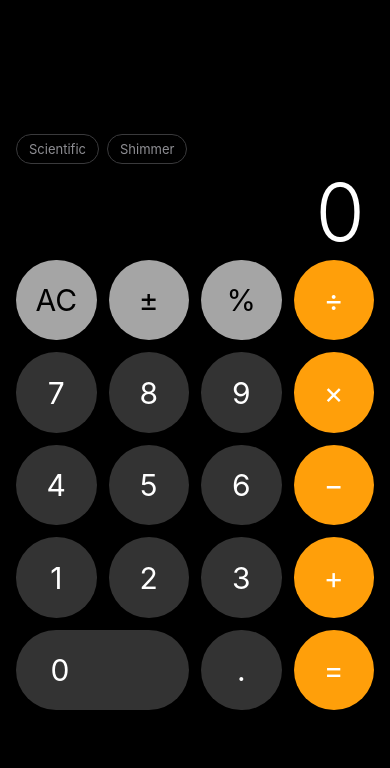
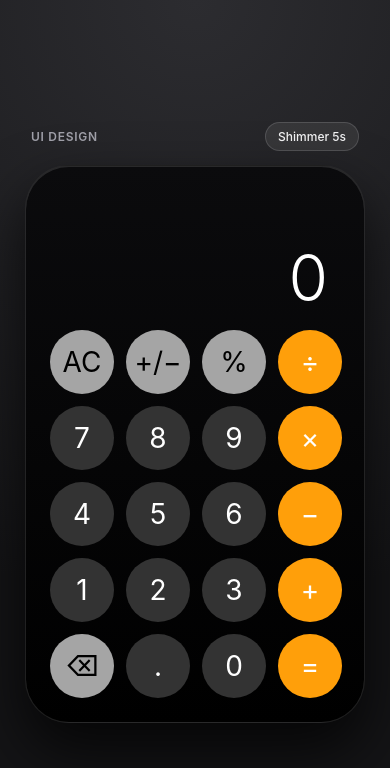
Before and after one commit to raregrade9-lgtm/RareGrade-FirstApp, a plain HTML site: page index (9).html in a window 390 px wide. Both pictures are taken after a click on the button "AC". Drawn offline with Linux system fonts and the light colour scheme.

Commit message:
Revamp calculator UI and functionality

```diff
--- a/index (9).html
+++ b/index (9).html
@@ -1,259 +1,456 @@
 <!DOCTYPE html>
 <html lang="en">
 <head>
-<meta charset="utf-8">
-<meta name="viewport" content="width=device-width, initial-scale=1">
-<title>Calculator</title>
+  <meta charset="UTF-8">
+  <meta name="viewport" content="width=device-width, initial-scale=1.0">
+  <title>iOS Calculator</title>
   <style>
-  * { box-sizing: border-box; -webkit-tap-highlight-color: transparent; }
-  html, body { margin: 0; min-height: 100%; }
+    * {
+      box-sizing: border-box;
+      margin: 0;
+      padding: 0;
+      font-family: -apple-system, BlinkMacSystemFont, "SF Pro Display", "Segoe UI", Roboto, sans-serif;
+      user-select: none;
+    }
+
     body {
-    display: flex; justify-content: center; align-items: center; min-height: 100vh; min-height: 100dvh; padding: 16px;
-    background: #000; color: #fff;
-    font-family: -apple-system, BlinkMacSystemFont, "SF Pro Display", "Helvetica Neue", "Segoe UI", system-ui, sans-serif;
+      background: radial-gradient(circle at top, #2c2c30 0%, #141416 70%);
+      display: flex;
+      flex-direction: column;
+      justify-content: center;
+      align-items: center;
+      min-height: 100vh;
+      gap: 14px;
+      padding: 20px;
     }
-  .calc { flex: none; width: min(390px, calc(100vw - 32px)); }
-  .calc { width: min(390px, calc(100vw - 32px), max(260px, calc((100dvh - 190px) * .8 + 68px))); }
-  .calc.sci { width: min(860px, calc(100vw - 32px)); }
-  .calc.sci { width: min(860px, calc(100vw - 32px), max(380px, calc((100dvh - 170px) * 1.8 + 120px))); }
-  .top { height: 30px; display: flex; gap: 8px; }
-  .mode {
-    background: none; border: 1px solid #3a3a3c; color: #8e8e93; border-radius: 999px;
-    padding: 3px 12px; font: inherit; font-size: 13px; cursor: pointer;
+
+    .ui-toolbar {
+      display: flex;
+      align-items: center;
+      justify-content: space-between;
+      width: 340px;
+      padding: 0 6px;
     }
-  .mode[aria-pressed="true"] { color: #fff; border-color: #8e8e93; }
+
+    .ui-badge {
+      color: #a1a1aa;
+      font-size: 12px;
+      letter-spacing: 0.06em;
+      text-transform: uppercase;
+      font-weight: 600;
+    }
+
+    .shimmer-btn {
+      background: rgba(255, 255, 255, 0.08);
+      color: #f4f4f5;
+      border: 1px solid rgba(255, 255, 255, 0.14);
+      border-radius: 999px;
+      padding: 6px 12px;
+      font-size: 12px;
+      font-weight: 500;
+      cursor: pointer;
+      height: auto;
+      width: auto;
+      transition: background-color 0.2s ease, transform 0.15s ease;
+    }
+
+    .shimmer-btn:hover {
+      background: rgba(255, 255, 255, 0.16);
+    }
+
+    .calculator {
+      position: relative;
+      overflow: hidden;
+      background: linear-gradient(180deg, #0b0b0d 0%, #000000 100%);
+      width: 340px;
+      padding: 24px;
+      border-radius: 44px;
+      border: 1px solid rgba(255, 255, 255, 0.12);
+      box-shadow:
+        0 28px 60px rgba(0, 0, 0, 0.72),
+        inset 0 1px 0 rgba(255, 255, 255, 0.12);
+    }
+
+    /* 5-Second Shimmer Overlay */
+    .calculator.shimmering::after {
+      content: "";
+      position: absolute;
+      inset: 0;
+      pointer-events: none;
+      z-index: 10;
+      background: linear-gradient(
+        115deg,
+        transparent 20%,
+        rgba(255, 255, 255, 0.06) 38%,
+        rgba(255, 255, 255, 0.28) 50%,
+        rgba(255, 255, 255, 0.06) 62%,
+        transparent 80%
+      );
+      transform: translateX(-140%);
+      animation: shimmerSweep 1.25s ease-in-out 4;
+    }
+
+    @keyframes shimmerSweep {
+      0% {
+        transform: translateX(-140%);
+      }
+      100% {
+        transform: translateX(140%);
+      }
+    }
+
     .display {
-    height: 96px; display: flex; align-items: flex-end; justify-content: flex-end;
-    padding: 0 8px 8px; overflow: hidden; user-select: none; touch-action: pan-y;
+      height: 140px;
+      display: flex;
+      flex-direction: column;
+      justify-content: flex-end;
+      align-items: flex-end;
+      padding: 0 12px 16px;
+      overflow: hidden;
     }
-  #out { font-weight: 300; line-height: 1; white-space: nowrap; font-variant-numeric: tabular-nums; }
-  .keys { display: grid; grid-template-columns: repeat(4, 1fr); gap: 12px; }
-  .calc.sci .keys { grid-template-columns: repeat(5, 1fr) 0 repeat(4, 1fr); }
-  .sci, .gap { display: none; }
-  .calc.sci .sci, .calc.sci .gap { display: block; }
-  .keys button {
-    aspect-ratio: 1; min-width: 0; padding: 0; border: 0; border-radius: 50%;
-    font: inherit; font-size: 30px; color: #fff; background: #333; cursor: pointer;
-    transition: filter .3s, background .25s, color .25s;
+
+    .expression {
+      color: #8e8e93;
+      font-size: 20px;
+      min-height: 26px;
+      margin-bottom: 4px;
+      white-space: nowrap;
     }
-  .keys .fn { background: #a5a5a5; color: #000; }
-  .keys .op { background: #ff9f0a; }
-  .keys .sci { background: #212123; }
-  .keys .op.on { background: #fff; color: #ff9f0a; }
-  .keys .sci.on { background: #fff; color: #000; }
-  .keys button:active, .keys button.press { filter: brightness(1.55); transition: none; }
-  .keys button:focus-visible, .mode:focus-visible { outline: 3px solid #5ac8fa; outline-offset: 2px; }
-  .keys .zero { grid-column: span 2; aspect-ratio: auto; border-radius: 999px; text-align: left; padding-left: 20%; }
-  .calc.sci .keys button { font-size: clamp(15px, 2.4vw, 26px); }
-  .calc.sci .keys .sci { font-size: clamp(11px, 1.7vw, 19px); }
-  /* Shimmer: a light band sweeps across every button, the display and the pills,
-     clipped to each element's own shape (circles, the pill-shaped 0 key, etc.) */
-  .keys button, .display, .mode { position: relative; overflow: hidden; }
-  .keys button::after, .display::after, .mode::after {
-    content: ""; position: absolute; inset: 0; border-radius: inherit; pointer-events: none;
-    opacity: 0; transition: opacity .4s;
-    --shine: rgba(255, 255, 255, .5);
-    background: linear-gradient(110deg, transparent 35%, var(--shine) 50%, transparent 65%) 100% 0 / 250% 100% no-repeat;
+
+    .result {
+      color: #ffffff;
+      font-size: 64px;
+      font-weight: 300;
+      line-height: 1.1;
+      white-space: nowrap;
     }
-  .display::after { border-radius: 18px; --shine: rgba(255, 255, 255, .16); }
-  .calc.shimmer .keys button::after, .calc.shimmer .display::after, .calc.shimmer .mode::after {
-    opacity: 1; animation: sweep 1.6s linear var(--d, 0s) infinite;
+
+    .buttons {
+      display: grid;
+      grid-template-columns: repeat(4, 1fr);
+      gap: 12px;
     }
-  @keyframes sweep { to { background-position: 0 0; } }
-  @media (prefers-reduced-motion: reduce) {
-    .keys button { transition: none; }
-    .calc.shimmer :is(.keys button, .display, .mode)::after { animation: none; }
+
+    button.calc-key {
+      height: 64px;
+      width: 64px;
+      border-radius: 50%;
+      border: none;
+      font-size: 28px;
+      font-weight: 400;
+      cursor: pointer;
+      display: flex;
+      align-items: center;
+      justify-content: center;
+      transition: filter 0.15s ease, background-color 0.2s ease, color 0.2s ease, transform 0.1s ease;
+    }
+
+    button.calc-key:active {
+      filter: brightness(135%);
+      transform: scale(0.96);
+    }
+
+    /* Button Colors */
+    .btn-func {
+      background-color: #a5a5a5;
+      color: #000000;
+      font-size: 24px;
+    }
+
+    .btn-num {
+      background-color: #333333;
+      color: #ffffff;
+    }
+
+    .btn-op {
+      background-color: #ff9f0a;
+      color: #ffffff;
+      font-size: 32px;
+    }
+
+    /* Active Operator Highlight */
+    .btn-op.active {
+      background-color: #ffffff;
+      color: #ff9f0a;
+    }
+
+    /* Centered Zero Button */
+    .btn-zero {
+      text-align: center;
     }
   </style>
 </head>
 <body>
-<main class="calc" id="calc" aria-label="Calculator">
-  <div class="top"><button class="mode" id="mode" aria-pressed="false">Scientific</button><button class="mode" id="replay">Shimmer</button></div>
-  <div class="display" id="disp" title="Swipe to delete the last digit"><span id="out" aria-live="polite">0</span></div>
-  <div class="keys" id="keys"></div>
-</main>
+
+  <div class="ui-toolbar">
+    <span class="ui-badge">UI Design</span>
+    <button type="button" class="shimmer-btn" onclick="triggerShimmer(5000)">Shimmer 5s</button>
+  </div>
+
+  <div class="calculator shimmering" id="calculator">
+    <div class="display">
+      <div class="expression" id="expression"></div>
+      <div class="result" id="result">0</div>
+    </div>
+
+    <div class="buttons">
+      <button type="button" class="calc-key btn-func" id="clear-btn" onclick="handleClear()">AC</button>
+      <button type="button" class="calc-key btn-func" onclick="toggleSign()">+/−</button>
+      <button type="button" class="calc-key btn-func" onclick="handlePercent()">%</button>
+      <button type="button" class="calc-key btn-op" data-op="÷" onclick="chooseOperator('÷', this)">÷</button>
+
+      <button type="button" class="calc-key btn-num" onclick="appendNumber('7')">7</button>
+      <button type="button" class="calc-key btn-num" onclick="appendNumber('8')">8</button>
+      <button type="button" class="calc-key btn-num" onclick="appendNumber('9')">9</button>
+      <button type="button" class="calc-key btn-op" data-op="×" onclick="chooseOperator('×', this)">×</button>
+
+      <button type="button" class="calc-key btn-num" onclick="appendNumber('4')">4</button>
+      <button type="button" class="calc-key btn-num" onclick="appendNumber('5')">5</button>
+      <button type="button" class="calc-key btn-num" onclick="appendNumber('6')">6</button>
+      <button type="button" class="calc-key btn-op" data-op="−" onclick="chooseOperator('−', this)">−</button>
+
+      <button type="button" class="calc-key btn-num" onclick="appendNumber('1')">1</button>
+      <button type="button" class="calc-key btn-num" onclick="appendNumber('2')">2</button>
+      <button type="button" class="calc-key btn-num" onclick="appendNumber('3')">3</button>
+      <button type="button" class="calc-key btn-op" data-op="+" onclick="chooseOperator('+', this)">+</button>
+
+      <button type="button" class="calc-key btn-func" onclick="handleBackspace()">⌫</button>
+      <button type="button" class="calc-key btn-num" onclick="appendDecimal()">.</button>
+      <button type="button" class="calc-key btn-num btn-zero" onclick="appendNumber('0')">0</button>
+      <button type="button" class="calc-key btn-op" onclick="calculate()">=</button>
+    </div>
+  </div>
 
   <script>
-const $ = id => document.getElementById(id);
-const keys = $("keys"), out = $("out"), calc = $("calc"), modeBtn = $("mode");
+    let currentInput = '0';
+    let previousInput = '';
+    let operator = null;
+    let lastOperand = null;
+    let lastOperator = null;
+    let shouldResetScreen = false;
+    let shimmerTimer = null;
 
-// Key layout: [key, label, class]
-const BASIC = [
-  [["clear","AC","fn"],["sign","±","fn"],["percent","%","fn"],["÷","÷","op"]],
-  [["7"],["8"],["9"],["×","×","op"]],
-  [["4"],["5"],["6"],["−","−","op"]],
-  [["1"],["2"],["3"],["+","+","op"]],
-  [["0","0","zero"],["."],["equals","=","op"]]
-];
-const SCI = [
-  ["mc","m+","m−","mr","Rand"],
-  ["x²","x³","^:xʸ","eˣ","10ˣ"],
-  ["1/x","√","∛","ln","log"],
-  ["x!","sin","cos","tan","e"],
-  ["deg:Rad","sinh","cosh","tanh","π"]
-];
-const LABELS = { "÷":"Divide","×":"Multiply","−":"Subtract","+":"Add","^":"x to the power of y",
-  sign:"Plus minus", percent:"Percent", clear:"Clear", equals:"Equals", deg:"Switch radians and degrees",
-  mc:"Memory clear", "m+":"Memory add", "m−":"Memory subtract", mr:"Memory recall" };
+    const calculatorEl = document.getElementById('calculator');
+    const resultDisplay = document.getElementById('result');
+    const expressionDisplay = document.getElementById('expression');
+    const clearBtn = document.getElementById('clear-btn');
 
-function make(k, label, cls) {
-  const b = document.createElement("button");
-  b.dataset.k = k; b.textContent = label || k; b.className = cls || "";
-  if (LABELS[k]) b.setAttribute("aria-label", LABELS[k]);
-  keys.appendChild(b);
-}
-BASIC.forEach((row, r) => {
-  SCI[r].forEach(s => { const [k, l] = s.split(":"); make(k, l, "sci"); });
-  const gap = document.createElement("i"); gap.className = "gap"; gap.setAttribute("aria-hidden", "true");
-  keys.appendChild(gap);
-  row.forEach(([k, l, c]) => make(k, l, c));
-});
-const clr = keys.querySelector('[data-k="clear"]');
-const degBtn = keys.querySelector('[data-k="deg"]');
-
-// ---- Calculator state (iPhone-style: operations run as you go) ----
-let cur = "0";        // value on screen
-let typing = false;   // user is mid-entry
-let fresh = false;    // cur is a new operand not yet used
-let acc = null, op = null, last = null; // last = [op, operand] for repeated "="
-let mem = 0, deg = false;
-
-const num = () => parseFloat(cur);
-const len = () => cur.replace(/[-.]/g, "").length;
-function setNum(n) {
-  typing = false;
-  if (isFinite(n)) cur = String(parseFloat(n.toPrecision(12)));
-  else { cur = "Error"; acc = op = last = null; fresh = false; }
-}
-const calcOp = (a, o, b) => o === "+" ? a + b : o === "−" ? a - b : o === "×" ? a * b : o === "÷" ? a / b : Math.pow(a, b);
-const trig = f => x => { const r = f(deg ? x * Math.PI / 180 : x); return Math.abs(r) < 1e-14 ? 0 : r; };
-const fact = x => { if (x < 0 || x % 1 || x > 170) return NaN; let r = 1; for (let i = 2; i <= x; i++) r *= i; return r; };
-const F = {
-  "x²": x => x * x, "x³": x => x ** 3, "eˣ": Math.exp, "10ˣ": x => 10 ** x, "1/x": x => 1 / x,
-  "√": Math.sqrt, "∛": Math.cbrt, "ln": Math.log, "log": Math.log10, "x!": fact,
-  sin: trig(Math.sin), cos: trig(Math.cos), tan: trig(Math.tan),
-  sinh: Math.sinh, cosh: Math.cosh, tanh: Math.tanh
-};
-
-function group(s) {
-  const [n, d] = s.split(".");
-  return n.replace(/\B(?=(\d{3})+(?!\d))/g, ",") + (d === undefined ? "" : "." + d);
+    function triggerShimmer(durationMs = 5000) {
+      clearTimeout(shimmerTimer);
+      calculatorEl.classList.remove('shimmering');
+      // Force reflow so animation restarts cleanly
+      void calculatorEl.offsetWidth;
+      calculatorEl.classList.add('shimmering');
+      shimmerTimer = setTimeout(() => {
+        calculatorEl.classList.remove('shimmering');
+      }, durationMs);
     }
 
-function show() {
-  let t = cur;
-  if (cur !== "Error") {
-    const n = num();
-    t = typing ? group(cur)
-      : (n !== 0 && (Math.abs(n) >= 1e9 || Math.abs(n) < 1e-6))
-        ? n.toExponential(5).replace(/\.?0+e/, "e").replace("e+", "e")
-        : n.toLocaleString("en-US", { maximumSignificantDigits: 9 });
-  }
-  out.textContent = t;
-  const L = t.length, f = L <= 6 ? 1 : L <= 7 ? .88 : L <= 8 ? .78 : L <= 9 ? .7 : L <= 11 ? .58 : .48;
-  out.style.fontSize = (calc.classList.contains("sci") ? 64 : 80) * f + "px";
-  for (const b of keys.children) {
-    const k = b.dataset.k;
-    b.classList.toggle("on", (op === k && !fresh) || (k === "mr" && mem !== 0));
-  }
-  clr.textContent = typing && cur !== "0" ? "C" : "AC";
-  degBtn.textContent = deg ? "Deg" : "Rad";
+    // Start 5-second shimmer on initial load
+    triggerShimmer(5000);
+
+    function updateDisplay() {
+      const len = currentInput.length;
+      if (len > 9) resultDisplay.style.fontSize = '38px';
+      else if (len > 6) resultDisplay.style.fontSize = '48px';
+      else resultDisplay.style.fontSize = '64px';
+
+      resultDisplay.textContent = formatNumber(currentInput);
+      clearBtn.textContent = (currentInput !== '0' || previousInput !== '') ? 'C' : 'AC';
     }
 
-function press(k) {
-  const isDigit = /^[0-9]$/.test(k);
-  if (cur === "Error" && !isDigit && k !== "." && k !== "clear") return;
-
-  if (isDigit) {
-    if (!typing) { cur = k; typing = true; }
-    else if (len() < 9) cur = cur === "0" ? k : cur === "-0" ? "-" + k : cur + k;
-    fresh = true;
-  } else if (k === ".") {
-    if (!typing) { cur = "0."; typing = true; }
-    else if (!cur.includes(".") && len() < 9) cur += ".";
-    fresh = true;
-  } else if (k === "clear") {
-    if (typing && cur !== "0") { cur = "0"; typing = false; }          // C: clear entry
-    else { cur = "0"; typing = false; fresh = false; acc = op = last = null; } // AC: clear all
-  } else if ("+−×÷^".includes(k)) {
-    if (op && fresh) { setNum(calcOp(acc, op, num())); if (cur === "Error") return show(); }
-    acc = num(); op = k; fresh = false; typing = false;
-  } else if (k === "equals") {
-    if (op) { const b = num(); last = [op, b]; setNum(calcOp(acc, op, b)); op = null; }
-    else if (last) setNum(calcOp(num(), last[0], last[1]));
-    fresh = false;
-  } else if (k === "percent") {
-    setNum(op === "+" || op === "−" ? acc * num() / 100 : num() / 100); fresh = true;
-  } else if (k === "sign") {
-    if (typing) cur = cur[0] === "-" ? cur.slice(1) : "-" + cur; else setNum(-num());
-    fresh = true;
-  } else if (k === "back") {
-    if (typing) { cur = cur.slice(0, -1); if (cur === "" || cur === "-") cur = "0"; }
-  } else if (k === "mc") { mem = 0; }
-  else if (k === "m+") { mem += num(); typing = false; }
-  else if (k === "m−") { mem -= num(); typing = false; }
-  else if (k === "mr") { setNum(mem); fresh = true; }
-  else if (k === "deg") { deg = !deg; }
-  else if (k === "π") { setNum(Math.PI); fresh = true; }
-  else if (k === "e") { setNum(Math.E); fresh = true; }
-  else if (k === "Rand") { setNum(Math.random()); fresh = true; }
-  else if (F[k]) { setNum(F[k](num())); fresh = true; }
-  show();
+    function formatNumber(numStr) {
+      if (numStr === 'Error') return 'Error';
+      const parts = numStr.split('.');
+      parts[0] = parts[0].replace(/\B(?=(\d{3})+(?!\d))/g, ',');
+      return parts.join('.');
     }
 
-// ---- Input: clicks, keyboard, swipe on display ----
-keys.addEventListener("click", e => {
-  const b = e.target.closest("button");
-  if (b) press(b.dataset.k);
+    function clearActiveOperator() {
+      document.querySelectorAll('.btn-op').forEach(btn => btn.classList.remove('active'));
+    }
+
+    function appendNumber(number) {
+      clearActiveOperator();
+      if (currentInput === '0' || shouldResetScreen) {
+        if (shouldResetScreen && operator === null) {
+          expressionDisplay.textContent = '';
+          previousInput = '';
+          lastOperand = null;
+          lastOperator = null;
+        }
+        currentInput = number;
+        shouldResetScreen = false;
+      } else {
+        if (currentInput.replace(/[^0-9]/g, '').length >= 9) return;
+        currentInput += number;
+      }
+      if (operator !== null) {
+        expressionDisplay.textContent = `${formatNumber(previousInput)} ${operator} ${formatNumber(currentInput)}`;
+      }
+      updateDisplay();
+    }
+
+    function appendDecimal() {
+      clearActiveOperator();
+      if (shouldResetScreen) {
+        if (operator === null) {
+          expressionDisplay.textContent = '';
+          previousInput = '';
+          lastOperand = null;
+          lastOperator = null;
+        }
+        currentInput = '0.';
+        shouldResetScreen = false;
+      } else if (!currentInput.includes('.')) {
+        currentInput += '.';
+      }
+      if (operator !== null) {
+        expressionDisplay.textContent = `${formatNumber(previousInput)} ${operator} ${formatNumber(currentInput)}`;
+      }
+      updateDisplay();
+    }
+
+    function handleBackspace() {
+      if (currentInput === 'Error' || shouldResetScreen) return;
+      if (currentInput.length > 1) {
+        currentInput = currentInput.slice(0, -1);
+        if (currentInput === '-') currentInput = '0';
+      } else {
+        currentInput = '0';
+      }
+      if (operator !== null) {
+        expressionDisplay.textContent = `${formatNumber(previousInput)} ${operator} ${formatNumber(currentInput)}`;
+      }
+      updateDisplay();
+    }
+
+    function handleClear() {
+      clearActiveOperator();
+      currentInput = '0';
+      previousInput = '';
+      operator = null;
+      lastOperand = null;
+      lastOperator = null;
+      shouldResetScreen = false;
+      expressionDisplay.textContent = '';
+      updateDisplay();
+    }
+
+    function toggleSign() {
+      if (currentInput === '0' || currentInput === 'Error') return;
+      currentInput = currentInput.startsWith('-')
+        ? currentInput.slice(1)
+        : '-' + currentInput;
+      if (operator !== null && !shouldResetScreen) {
+        expressionDisplay.textContent = `${formatNumber(previousInput)} ${operator} ${formatNumber(currentInput)}`;
+      }
+      updateDisplay();
+    }
+
+    function handlePercent() {
+      if (currentInput === 'Error') return;
+      currentInput = String(Math.round((parseFloat(currentInput) / 100) * 1e10) / 1e10);
+      if (operator !== null && !shouldResetScreen) {
+        expressionDisplay.textContent = `${formatNumber(previousInput)} ${operator} ${formatNumber(currentInput)}`;
+      }
+      updateDisplay();
+    }
+
+    function chooseOperator(op, btnElement) {
+      if (currentInput === 'Error') return;
+      if (operator !== null && !shouldResetScreen) {
+        const resultVal = computeValue(parseFloat(previousInput), parseFloat(currentInput), operator);
+        if (resultVal === 'Error') {
+          showError();
+          return;
+        }
+        previousInput = String(resultVal);
+        currentInput = previousInput;
+      } else {
+        previousInput = currentInput;
+      }
+      operator = op;
+      shouldResetScreen = true;
+      expressionDisplay.textContent = `${formatNumber(previousInput)} ${operator}`;
+
+      clearActiveOperator();
+      if (btnElement) btnElement.classList.add('active');
+      updateDisplay();
+    }
+
+    function computeValue(prev, current, op) {
+      let computation;
+      switch (op) {
+        case '+': computation = prev + current; break;
+        case '−': computation = prev - current; break;
+        case '×': computation = prev * current; break;
+        case '÷':
+          if (current === 0) return 'Error';
+          computation = prev / current;
+          break;
+        default: return current;
+      }
+      return Math.round(computation * 1e10) / 1e10;
+    }
+
+    function showError() {
+      currentInput = 'Error';
+      previousInput = '';
+      operator = null;
+      lastOperand = null;
+      lastOperator = null;
+      shouldResetScreen = true;
+      expressionDisplay.textContent = '';
+      clearActiveOperator();
+      updateDisplay();
+    }
+
+    function calculate() {
+      if (currentInput === 'Error') return;
+
+      let prev, current, activeOp;
+
+      if (operator !== null) {
+        prev = parseFloat(previousInput);
+        current = shouldResetScreen ? prev : parseFloat(currentInput);
+        activeOp = operator;
+        lastOperator = activeOp;
+        lastOperand = current;
+      } else if (lastOperator !== null && lastOperand !== null) {
+        prev = parseFloat(currentInput);
+        current = lastOperand;
+        activeOp = lastOperator;
+      } else {
+        return;
+      }
+
+      const resultVal = computeValue(prev, current, activeOp);
+      if (resultVal === 'Error') {
+        showError();
+        return;
+      }
+
+      expressionDisplay.textContent = `${formatNumber(String(prev))} ${activeOp} ${formatNumber(String(current))} =`;
+      currentInput = String(resultVal);
+      previousInput = '';
+      operator = null;
+      shouldResetScreen = true;
+      clearActiveOperator();
+      updateDisplay();
+    }
+
+    document.addEventListener('keydown', (e) => {
+      if (e.key >= '0' && e.key <= '9') appendNumber(e.key);
+      if (e.key === '.') appendDecimal();
+      if (e.key === 'Backspace') handleBackspace();
+      if (e.key === 'Escape') handleClear();
+      if (e.key === 'Enter' || e.key === '=') { e.preventDefault(); calculate(); }
+      if (e.key === '+') chooseOperator('+', document.querySelector('[data-op="+"]'));
+      if (e.key === '-') chooseOperator('−', document.querySelector('[data-op="−"]'));
+      if (e.key === '*') chooseOperator('×', document.querySelector('[data-op="×"]'));
+      if (e.key === '/') { e.preventDefault(); chooseOperator('÷', document.querySelector('[data-op="÷"]')); }
     });
-
-const KEYMAP = { "*":"×", "/":"÷", "-":"−", "+":"+", "^":"^", "Enter":"equals", "=":"equals",
-  "Backspace":"back", "Escape":"clear", "Delete":"clear", "%":"percent", ".":".", ",":"." };
-document.addEventListener("keydown", e => {
-  if (e.ctrlKey || e.metaKey || e.altKey) return;
-  const k = /^[0-9]$/.test(e.key) ? e.key : KEYMAP[e.key];
-  if (!k) return;
-  e.preventDefault();
-  const b = keys.querySelector('[data-k="' + k + '"]');
-  if (b) { b.classList.add("press"); setTimeout(() => b.classList.remove("press"), 110); }
-  press(k);
-});
-
-let sx = null;
-const disp = $("disp");
-disp.addEventListener("pointerdown", e => { sx = e.clientX; });
-disp.addEventListener("pointerup", e => {
-  if (sx !== null && Math.abs(e.clientX - sx) > 30) press("back");
-  sx = null;
-});
-
-// ---- Scientific mode: on for wide screens (like rotating an iPhone), with a manual toggle ----
-function setSci(on) {
-  calc.classList.toggle("sci", on);
-  modeBtn.setAttribute("aria-pressed", String(on));
-  show();
-}
-modeBtn.addEventListener("click", () => setSci(!calc.classList.contains("sci")));
-const mq = matchMedia("(min-width: 700px)");
-setSci(mq.matches);
-if (mq.addEventListener) mq.addEventListener("change", e => setSci(e.matches));
-else if (mq.addListener) mq.addListener(e => setSci(e.matches));
-
-// ---- Shimmer: runs for 5 seconds on load (and again from the Shimmer button) ----
-let shimTimer;
-function shimmer(ms = 5000) {
-  const box = calc.getBoundingClientRect();
-  calc.querySelectorAll(".keys button, .display, .mode").forEach(el => {
-    const r = el.getBoundingClientRect();
-    const f = ((r.left + r.width / 2 - box.left) / box.width + (r.top + r.height / 2 - box.top) / box.height) / 2;
-    el.style.setProperty("--d", (Math.max(0, Math.min(1, f)) * 1.1).toFixed(2) + "s"); // diagonal wave
-  });
-  calc.classList.add("shimmer");
-  clearTimeout(shimTimer);
-  shimTimer = setTimeout(() => calc.classList.remove("shimmer"), ms - 400); // + 0.4s fade-out = 5s total
-}
-$("replay").addEventListener("click", () => shimmer());
-shimmer();
   </script>
 </body>
 </html>
```
Lines whose indentation alone changed are shown as unchanged.
